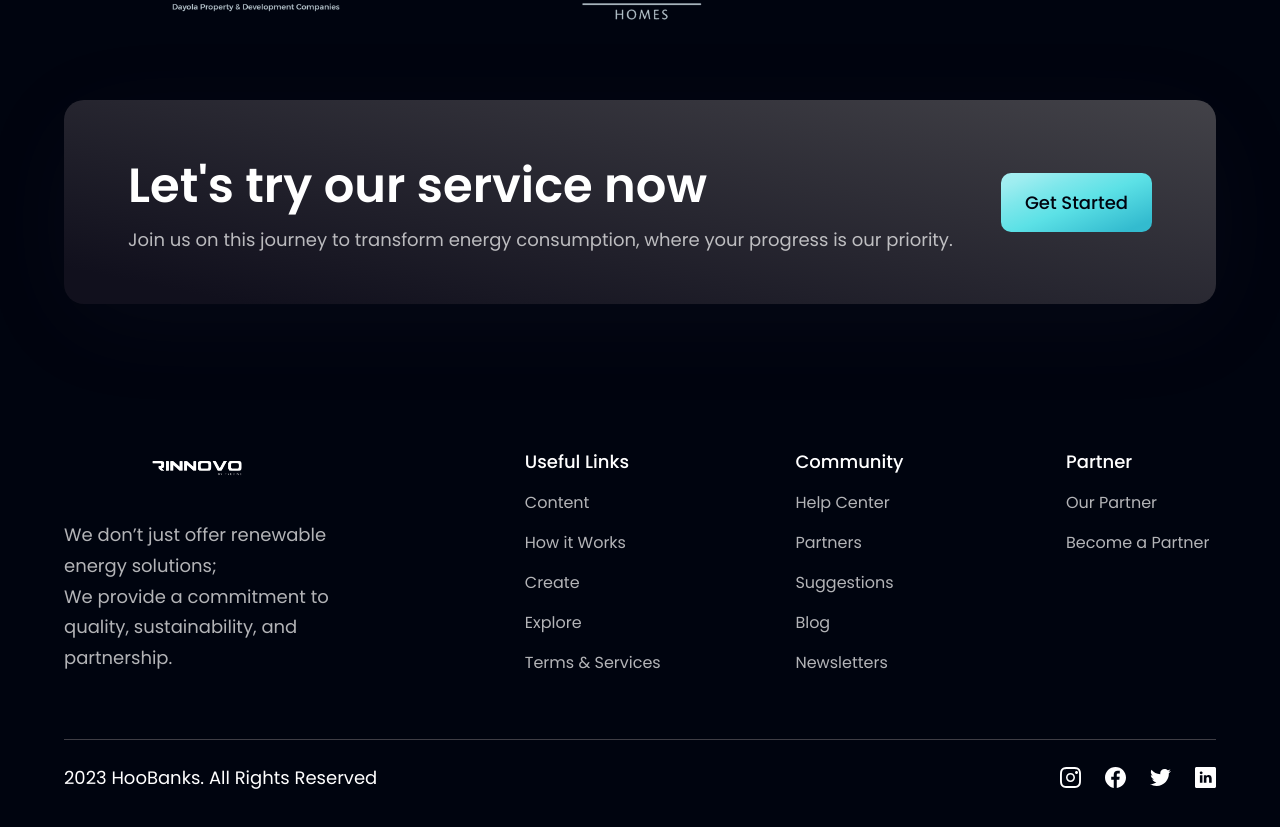
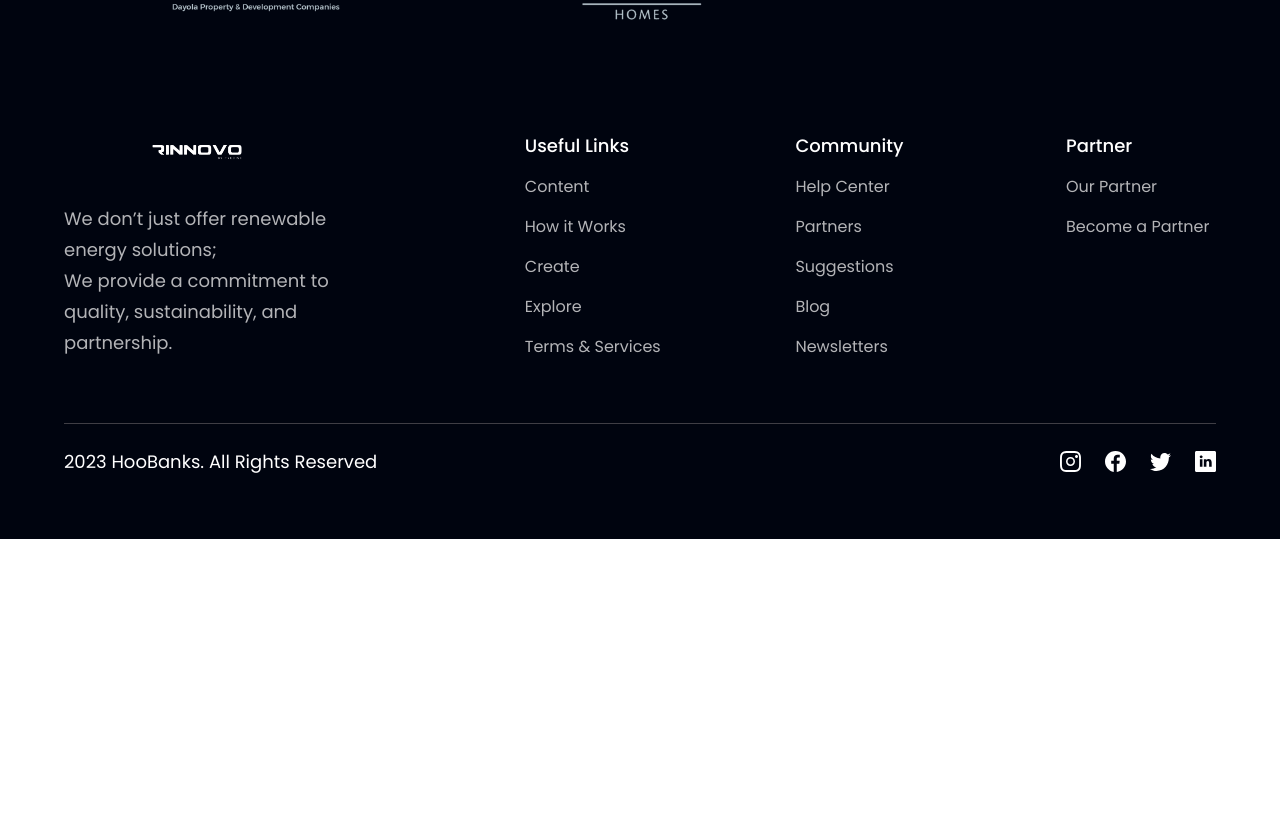
Before and after one commit to ZoDD-Script/Rinnovo, a React (Vite) app: page / in a window 1280 px wide. Shown: the part 4217-5044 px from the top of the page. After the commit the page ends 4756 px from the top, so only its background shows below. Built offline with nearby package versions, Linux system fonts and the light colour scheme.

Commit message:
removing cta

```diff
--- a/src/App.jsx
+++ b/src/App.jsx
@@ -8,7 +8,7 @@ import {
   CardDeal,
   Testimonials,
   Clients,
-  CTA,
+  // CTA,
   Footer
 } from "./component"
 
@@ -34,7 +34,7 @@ const App = () =>  (
         <CardDeal />
         <Testimonials />
         <Clients />
-        <CTA />
+        {/* <CTA /> */}
         <Footer />
       </div>
     </div>
--- a/src/component/index.js
+++ b/src/component/index.js
@@ -3,7 +3,7 @@ import Billing from "./Billing";
 import CardDeal from "./CardDeal";
 import Business from "./Business";
 import Clients from "./Clients";
-import CTA from "./Cta";
+// import CTA from "./CTA";
 import Stats from "./Stats";
 import Footer from "./Footer";
 import Hero from "./Hero";
@@ -15,7 +15,7 @@ export {
   CardDeal,
   Business,
   Clients,
-  CTA,
+  // CTA,
   Stats,
   Testimonials,
   Footer,
```
